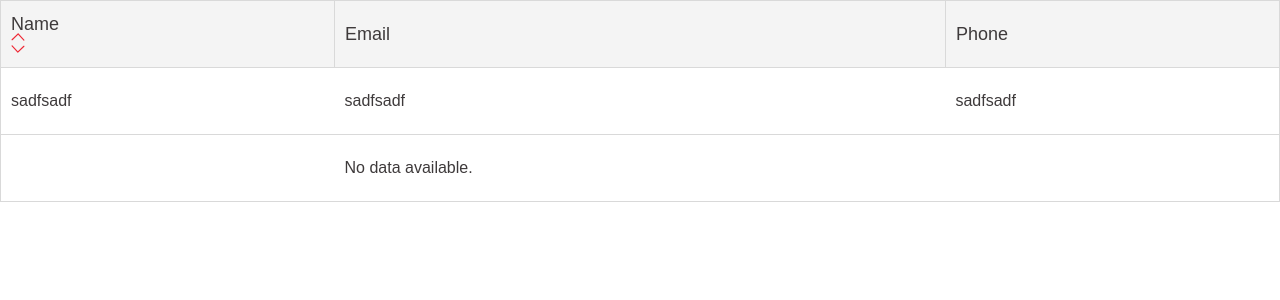
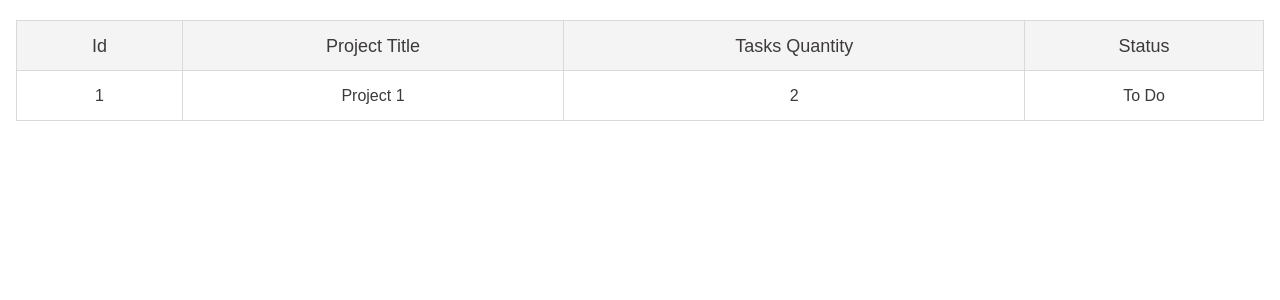
Before and after one commit to DDLivsha/vue-task-manager, a Vue app: page / in a window 1280 px wide. Shown: the top 300 px of the page. Built offline with nearby package versions, Linux system fonts and the light colour scheme; the HTML template or start-up script is replaced by a standard one.

Commit message:
pages skeleton

```diff
--- a/src/App.vue
+++ b/src/App.vue
@@ -2,8 +2,16 @@
 </script>
 
 <template>
-   <h1></h1>
-   <router-view></router-view>
+   <div class="container">
+      <router-view></router-view>
+   </div>
 </template>
 
-<style scoped></style>
+<style scoped lang="scss">
+   .container {
+      max-width: 1300px;
+      margin: 0 auto;
+      margin-top: 20px;
+      padding: 0 16px;
+   }
+</style>
--- a/src/assets/styles/table.scss
+++ b/src/assets/styles/table.scss
@@ -1,4 +1,4 @@
-.globalTable {
+.table {
    &__block-overflow {
       overflow-x: auto;
       width: 100%;
@@ -23,6 +23,16 @@
       }
    }
 
+   &__header {
+      display: flex;
+      align-items: center;
+      gap: 16px;
+      justify-content: center;
+   }
+   &__status {
+      text-transform: capitalize;
+   }
+
    &__table {
       width: 100%;
       background-color: #FFF;
@@ -30,39 +40,35 @@
       border-radius: 4px;
       min-width: 800px;
       table-layout: auto;
-
       tbody {
          tr {
             background-color: #FFF;
+            cursor: pointer;
             &:last-child {
                border-right: 1px solid #D9D9D9;
             }
          }
       }
-
       th,
       td {
          padding: 6px 10px;
-         text-align: left;
+         text-align: center;
          color: #3E3A3B;
-         font-size: 16px;
-         max-width: 190px;
          min-width: 50px;
          word-break: keep-all;
          font-weight: 400;
          overflow-wrap: break-word;
+         border: 1px solid #D9D9D9;
       }
 
       tr {
-         border-bottom: 1px solid #D9D9D9;
-         border-top: 1px solid #D9D9D9;
-         height: 67px;
+         border: 1px solid #D9D9D9;
+         height: 50px;
       }
 
       th {
          white-space: nowrap;
          background-color: #F4F4F4;
-         border-right: 1px solid #D9D9D9;
          font-size: 18px;
       }
    }
--- /dev/null
+++ b/src/pages/CurrentProject.vue
@@ -0,0 +1,11 @@
+<script setup lang="ts">
+
+</script>
+
+<template>
+   <h1>Current Project</h1>
+</template>
+
+<style scoped lang="scss">
+
+</style>
--- a/src/pages/Projects.vue
+++ b/src/pages/Projects.vue
@@ -1,34 +1,70 @@
 <script setup lang="ts">
-   import SortButtons from '../components/SortButtons.vue';
+   import { useRouter } from 'vue-router';
+   import { useProjectsStore } from '../stores/projects';
+   const { projects } = useProjectsStore()
+
+   const router = useRouter()
+
+   const handleClick = (event: MouseEvent, path: string) => {
+
+      if (event.ctrlKey || event.metaKey || event.button === 1) {
+         window.open(path, '_blank')
+         return
+      }
+
+      router.push(path)
+   }
 </script>
 
 <template>
-   <div className="globalTable__block-overflow">
-      <table className="globalTable__table ">
+   <div className="table__block-overflow">
+      <table className="table__table">
          <thead>
             <tr>
                <th>
-                  <div className='main__sorting-box'>Name
-                     <SortButtons />
+                  <div className='table__header'>Id
+                     <!-- <SortButtons /> -->
                   </div>
                </th>
-               <th>Email</th>
-               <th>Phone</th>
+               <th>
+                  <div className='table__header'>Project Title
+                     <!-- <SortButtons /> -->
+                  </div>
+               </th>
+               <th>
+                  <div className='table__header'>Tasks Quantity
+                     <!-- <SortButtons /> -->
+                  </div>
+               </th>
+               <th>
+                  <div className='table__header'>Status
+                     <!-- <SortButtons /> -->
+                  </div>
+               </th>
             </tr>
          </thead>
          <tbody>
-            <tr>
+            <tr
+               v-for="item in projects"
+               :key="item.id"
+               v-if="projects.length"
+               :to="'/' + item.id"
+               @click.prevent="handleClick($event, '/' + item.id)"
+            >
                <td>
-                  sadfsadf
+                  {{ item.id }}
                </td>
                <td>
-                  sadfsadf
+                  {{ item.title }}
                </td>
                <td>
-                  sadfsadf
+                  {{ item.tasks_quantity }}
+               </td>
+               <td class='table__status'>
+                  {{ item.status }}
                </td>
             </tr>
-            <tr>
+            <tr v-else>
                <td></td>
                <td>No data available.</td>
                <td></td>
--- a/src/router/index.ts
+++ b/src/router/index.ts
@@ -7,6 +7,10 @@ const router = createRouter({
       path: '/',
       component: () => import('../pages/Projects.vue'),
     },
+    {
+      path: '/:id',
+      component: () => import('../pages/CurrentProject.vue'),
+    },
   ],
 })
 
--- /dev/null
+++ b/src/stores/projects.ts
@@ -0,0 +1,16 @@
+import { ref, computed } from 'vue'
+import { defineStore } from 'pinia'
+import type { ProjectProps } from '../interfaces/project'
+
+export const useProjectsStore = defineStore('projects', () => {
+   const projects = ref<ProjectProps[]>([{
+      id: 1,
+      title: 'Project 1',
+      tasks_quantity: 2,
+      status: 'to do',
+      created_at: '2022-01-01',
+   }])
+
+
+   return { projects, }
+})
```
